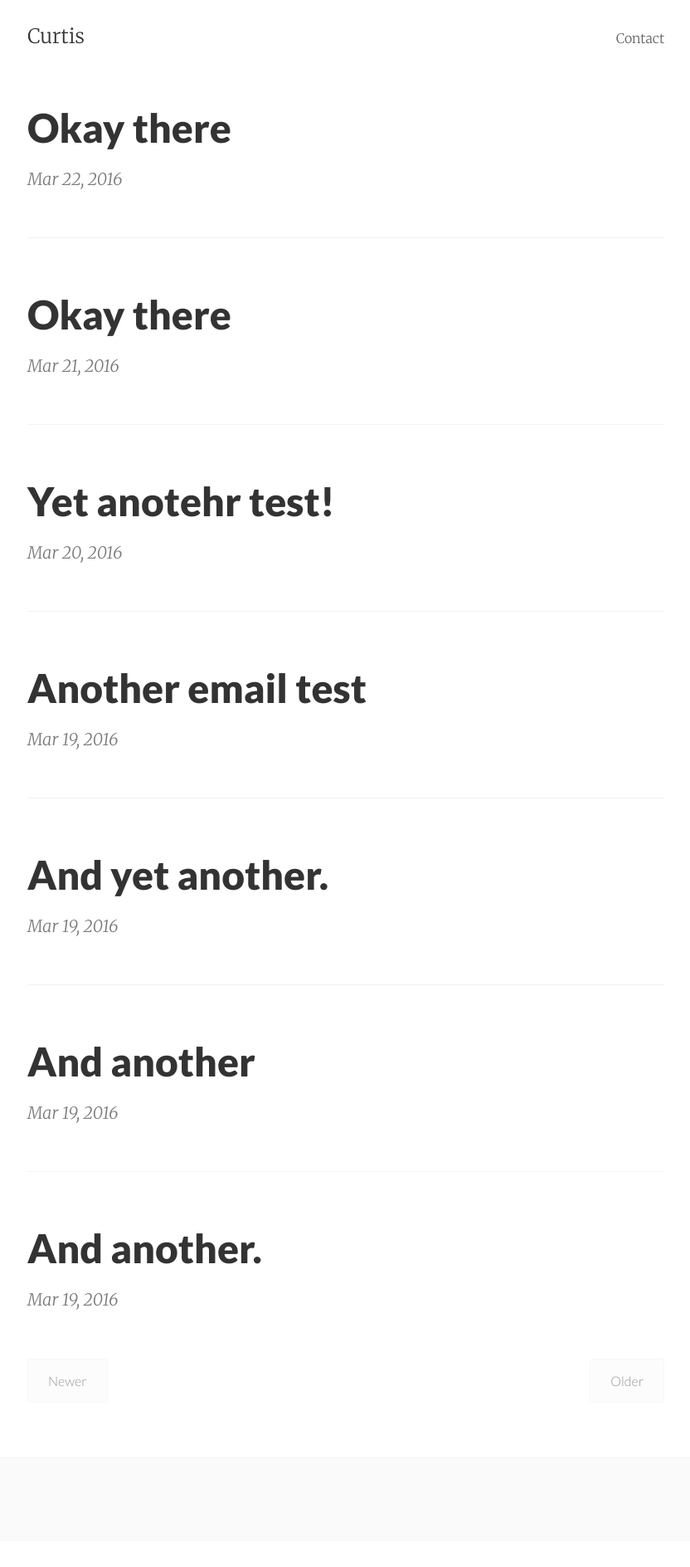
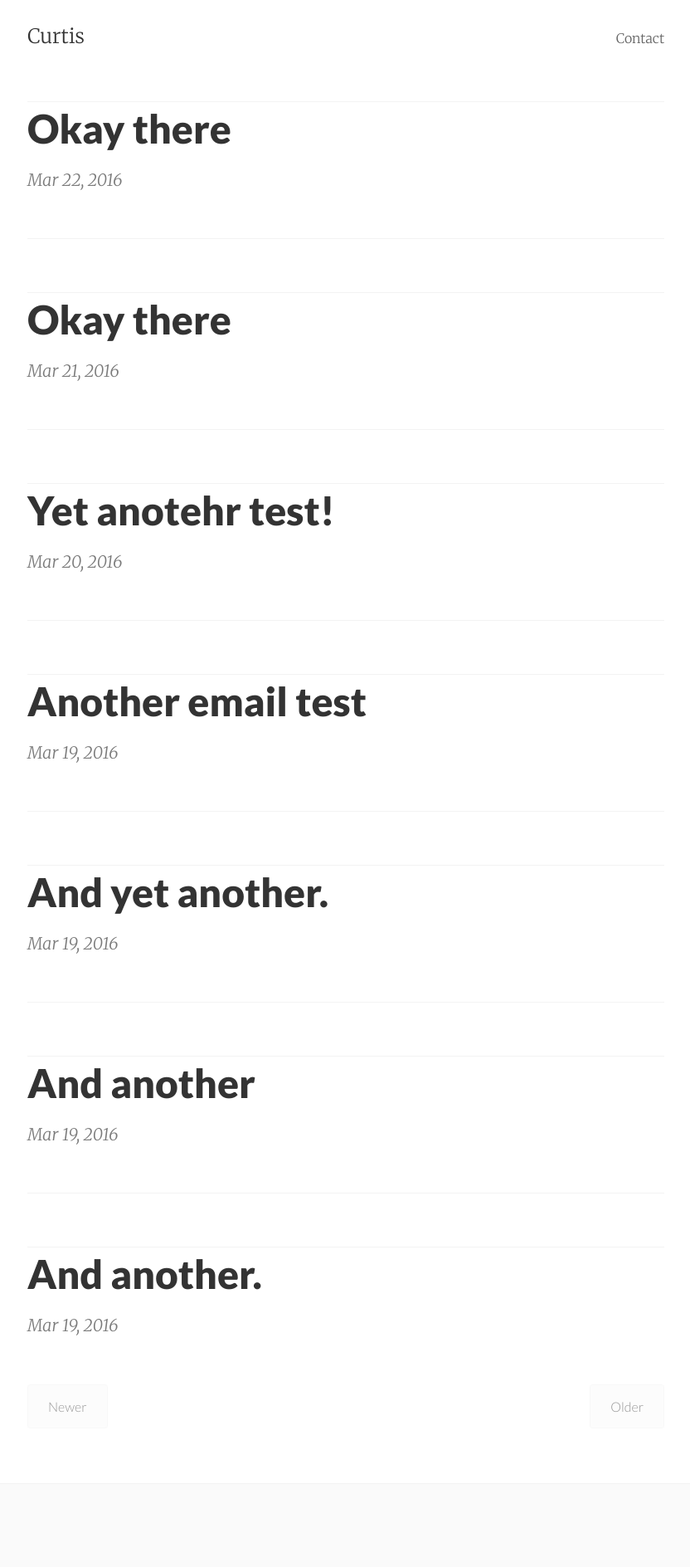
Before and after one commit to EconomiCurtis/EconomiCurtis.github.io, a Jekyll site: the page built from index.html, in a window 1280 px wide. Shown: the whole page at 83% size, without its empty margins (223-1055 px from the left). Built offline with Jekyll 4.4.1, drawn with Linux system fonts in a browser that asks for light colours; the list of posts is cut into pages by our own code; before the commit the page ends 1857 px from its top, so only the background shows below that.

Commit message:
Update pixyll.css

```diff
--- a/css/pixyll.css
+++ b/css/pixyll.css
@@ -96,6 +96,7 @@ body {
   margin-bottom: 1rem;
   padding-bottom: .5rem;
   border-bottom: thin solid #f3f3f3;
+  border-top: thin solid #f3f3f3;
 }
 
 .posts .post:last-child {
```
